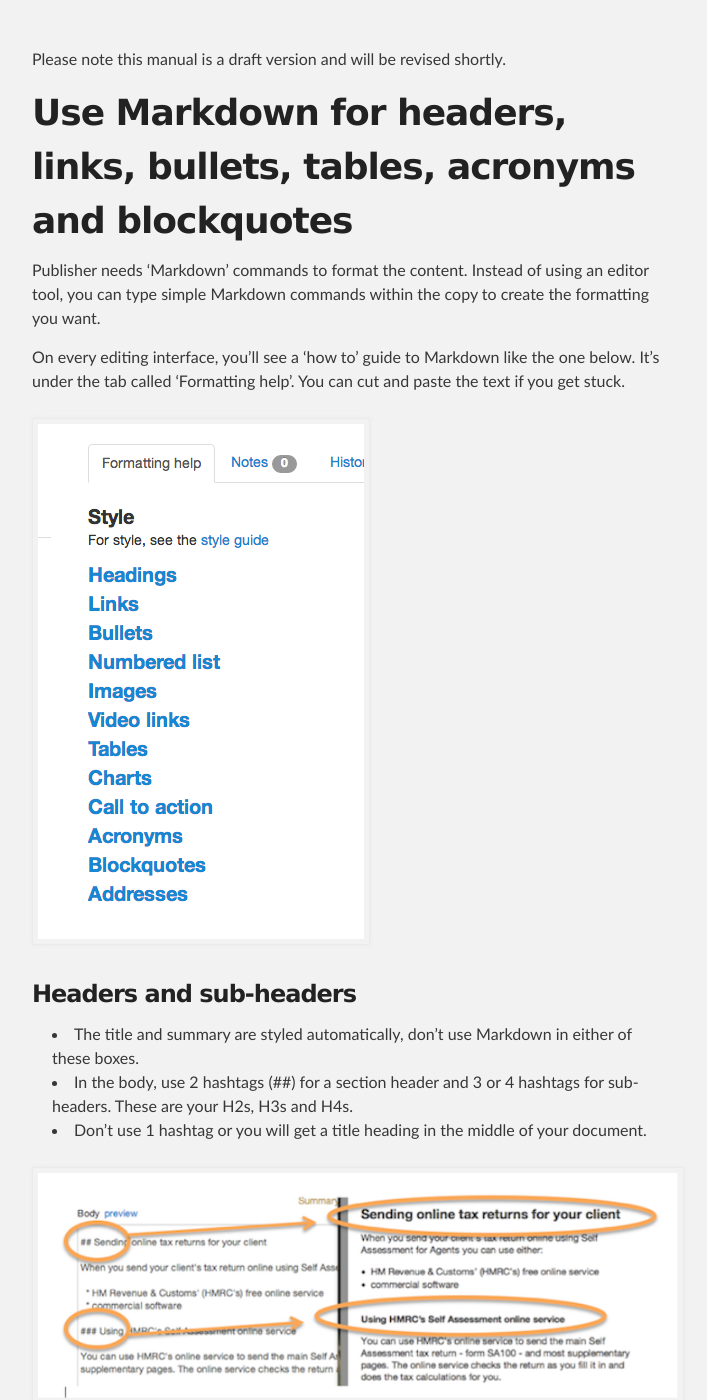
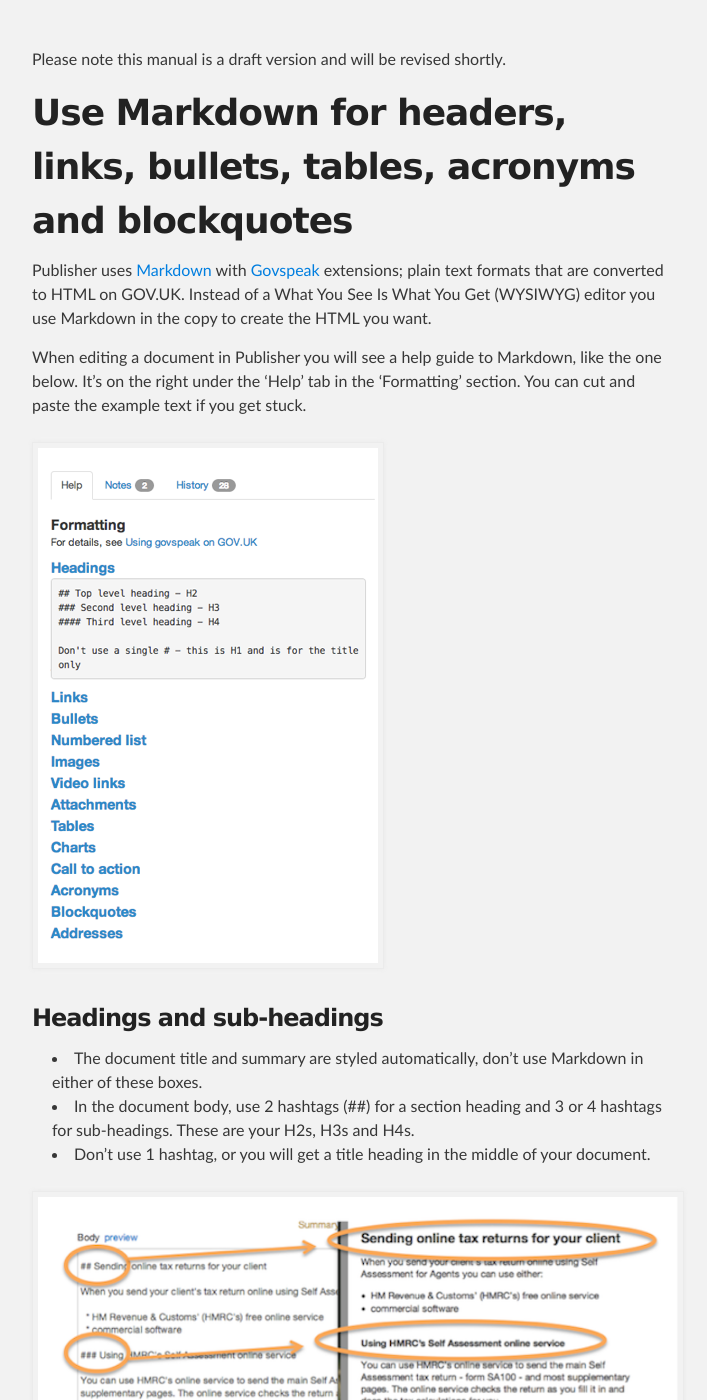
Before and after one commit to alphagov/inside-government-admin-guide, a Jekyll site: the page built from creating-documents/markdown.md, in a window 1280 px wide and 1400 px high, scrolled down 265 px. Shown: the whole window, without its empty margins (288-995 px from the left). Built offline with Jekyll 4.4.1, drawn with Linux system fonts in a browser that asks for light colours; some of the changed text lies outside the part shown.

Commit message:
Changes to the Markdown guide
Changes to the Markdown guide including a new image to show numbered
lists.

```diff
--- a/creating-documents/markdown.md
+++ b/creating-documents/markdown.md
@@ -7,23 +7,23 @@
 
 # Use Markdown for headers, links, bullets, tables, acronyms and blockquotes
 
-Publisher needs ‘Markdown’ commands to format the content. Instead of using an editor tool, you can type simple Markdown commands within the copy to create the formatting you want.
+Publisher uses [Markdown](http://daringfireball.net/projects/markdown/) with [Govspeak](https://github.com/alphagov/govspeak) extensions; plain text formats that are converted to HTML on GOV.UK.  Instead of a What You See Is What You Get (WYSIWYG) editor you use Markdown in the copy to create the HTML you want.
 
-On every editing interface, you’ll see a ‘how to’ guide to Markdown like the one below. It’s under the tab called ‘Formatting help’. You can cut and paste the text if you get stuck.
+When editing a document in Publisher you will see a help guide to Markdown, like the one below. It’s on the right under the ‘Help’ tab in the ‘Formatting’ section. You can cut and paste the example text if you get stuck.
 
 ![Markdown 1](markdown-1.png)
 
-### Headers and sub-headers
+### Headings and sub-headings
 
-*  The title and summary are styled automatically, don't use Markdown in either of these boxes.
-*  In the body, use 2 hashtags (\#\#) for a section header and 3 or 4 hashtags for sub-headers. These are your H2s, H3s and H4s.
-*  Don't use 1 hashtag or you will get a title heading in the middle of your document.
+*  The document title and summary are styled automatically, don't use Markdown in either of these boxes.
+*  In the document body, use 2 hashtags (\#\#) for a section heading and 3 or 4 hashtags for sub-headings. These are your H2s, H3s and H4s.
+*  Don't use 1 hashtag, or you will get a title heading in the middle of your document.
 
 ![Markdown 2](markdown-2.png)
 
-*  Use the headers in sequence, ie an H3 needs to be preceded by an H2 and an H4 needs an H3.
+*  Use the headings in sequence, ie an H3 needs to be preceded by an H2 and an H4 needs an H3.
 
-The [Create a document](http://alphagov.github.io/inside-government-admin-guide/creating-documents/create-a-new-doc.html) section has more about titles, summaries and sub-headers.
+The [Create a document](http://alphagov.github.io/inside-government-admin-guide/creating-documents/create-a-new-doc.html) section has more about titles, summaries and sub-headings.
 
 
 ### Links
@@ -46,7 +46,20 @@
 *  You need 1 empty line space before the bullets start, and 1 at the end.
 *  Sub-items need an indent of 2 spaces.
 
-See the [style guide, section 2.5](https://www.gov.uk/designprinciples/styleguide#bullet-points-and-steps) to check how to punctuate bullets.
+See the [style guide](https://www.gov.uk/design-principles/style-guide/style-points#style-bullets) to check how to punctuate bullets.
+
+### Numbered lists
+
+*  Use numbers followed by a full stop (1.) to make numbered lists. The order of the numbers doesn't matter, as long as they are a numbers.
+
+![Markdown 8](markdown-8.png)
+
+*  Make sure there is 1 space after the full stop and that all the numbers line up.
+*  You need 1 empty line space before the numbers start, and 1 at the end.
+*  Sub-items need an indent of 2 spaces.
+*  To manually number items use a backslash before the full stop (1\\. 3\\. 5\\.).
+
+See the [style guide](https://www.gov.uk/design-principles/style-guide/style-points#style-steps) to check how to punctuate numbered lists.
 
 
 ### Tables
@@ -54,9 +67,11 @@
 *  Use dividers (\|) to make tables.
 *  You need 1 empty line space before the table starts and 1 at the end.
 *  Make sure every row has the same number of dividers - use \| \| for an empty cell.
+
 ![Markdown 5](markdown-5.png)
+
 *  Use \|---\|---\| as the second row to create a bold header row at the top.
-*  No Markdown within a table, but you can use html if you need links in your table.
+*  No Markdown within a table, but you can use HTML if you need links in your table.
 
 
 ### Call to action
@@ -101,7 +116,7 @@
 *  Leave 1 empty line space above and below your blockquote.
 *  Do not use blockquotes in speeches: blockquotes are for news and case studies only.
 
-For more advice on using blockquotes on GOV.UK, see the [style guide: news](https://www.gov.uk/designprinciples/insidegovernment#news) and [style guide: case studies](https://www.gov.uk/designprinciples/insidegovernment#case-studies).
+For more advice on using blockquotes on GOV.UK, see the [style guide: news](https://www.gov.uk/design-principles/style-guide/news-stories-and-press-releases#style-guide) and [style guide: case studies](https://www.gov.uk/design-principles/style-guide/case-studies#style-guide).
 
 
 ### Images and attachments
```
Also changed, not shown: other parts of creating-documents/markdown.md (+2 -2 lines), creating-documents/markdown-1.png, creating-documents/markdown-8.png (added).
